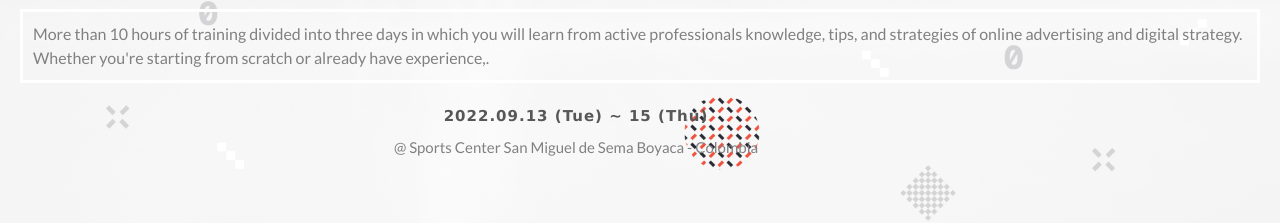
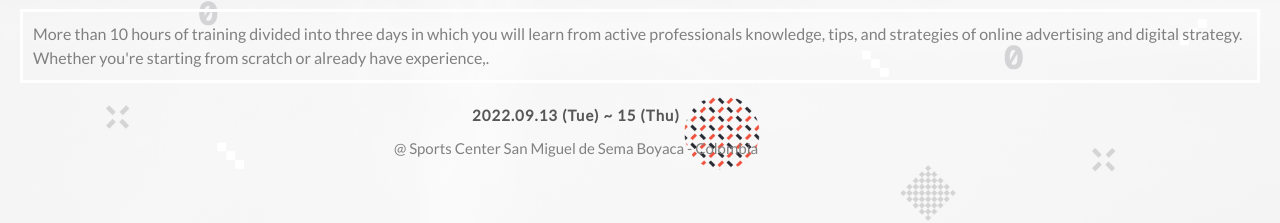
Before and after one commit to OsvaldoBC/trafficConferencePage, a plain HTML site: page index.html in a window 1280 px wide. Shown: the part 421-644 px from the top of the page. Drawn offline with Linux system fonts and the light colour scheme; a web font is replaced by a local one.

```diff
--- a/src/css/styles.css
+++ b/src/css/styles.css
@@ -210,7 +210,6 @@ body {
   text-align: center;
   letter-spacing: 1px;
   vertical-align: inherit;
-  font: bold 15px Verdana;
   margin-bottom: 10px;
 }
 
@@ -439,7 +438,6 @@ body {
 }
 
 @media (min-width: 768px) {
-
   .topBar {
     background-color: #3e3e3e;
     color: #fff;
```
